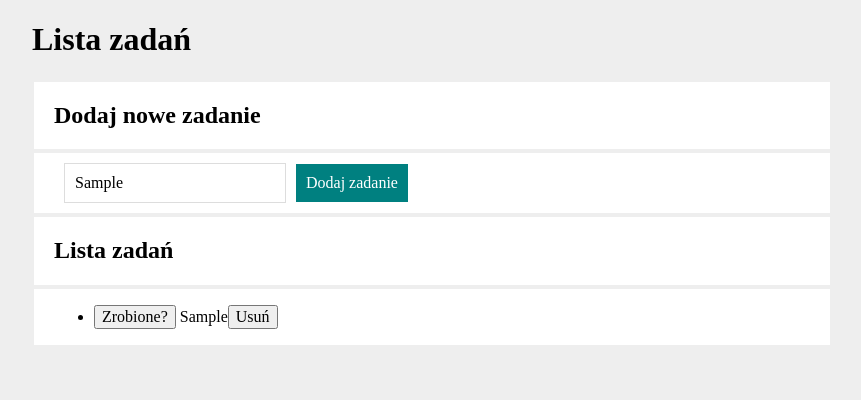
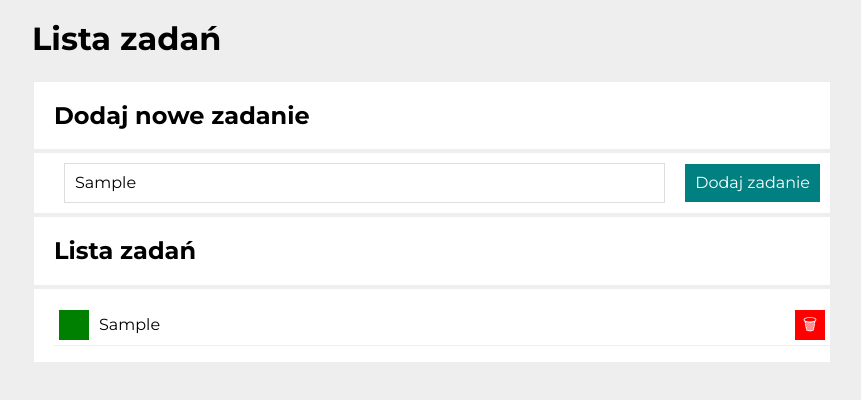
Before and after one commit to mikey737/To-do-list, a plain HTML site: page index.html in a window 1280 px wide. Both pictures are taken after typing "Sample" into the empty fields and a click on the button "Dodaj zadanie". Shown: the whole page, without its empty margins (208-1069 px from the left). Drawn offline with nearby package versions, Linux system fonts and the light colour scheme.

Commit message:
container.css and list.css added, BEM modified

```diff
--- /dev/null
+++ b/css/container.css
@@ -0,0 +1,4 @@
+.container{
+    max-width: 800px;
+    margin: auto;
+}
--- a/css/flex.css
+++ b/css/flex.css
@@ -7,8 +7,3 @@ padding-left: 20px;
 background-color: white;
 margin: 2px;
 }
-
-.container{
-    max-width: 800px;
-    margin: auto;
-}
--- a/css/form.css
+++ b/css/form.css
@@ -1,11 +1,7 @@
 .form {
-    display: flex;
-}
-
-@media (max-width: 767px) {
-    .form {
-        flex-wrap: wrap;
-    }
+    display: grid;
+    grid-template-columns: 1fr auto;
+    grid-gap: 10px;
 }
 
 .form__input {
@@ -19,8 +15,8 @@
     padding: 10px;
     color: white;
     background-color: teal;
-    max-width: 150px;
     align-self: center;
+    margin-right: 10px;
 }
 
 .form__button:hover {
@@ -30,3 +26,11 @@
 .form__button:active {
     background-color: rgb(1, 95, 95);
 }
+@media (max-width: 767px) {
+    .form {
+        grid-template-columns: auto;
+    }
+    .form__button{
+        width:100%;
+    }
+}
--- /dev/null
+++ b/css/list.css
@@ -0,0 +1,39 @@
+.list{
+    list-style: none;
+    padding:0;
+}
+
+.list__item{
+    display: grid;
+    grid-template-columns: auto 1fr auto;
+    align-items: center;
+    grid-gap: 10px;
+    padding:5px;
+    border-bottom: solid 1px #eee;
+}
+
+.list__button{
+color: white;
+width: 30px;
+height: 30px;
+background-color: green;
+border:none;
+padding:0;
+}
+.list__button:hover{
+background-color: rgb(0, 175, 0);
+}
+.list__button:active{
+    background-color: rgb(0, 100, 0);
+}
+.list__button--remove{
+background-color: red;
+}
+.list__button--remove:hover{
+background-color: crimson;
+}
+.list__button--remove:active{
+background-color: rgb(211, 0, 0);
+}
+.list__item--done{
+    text-decoration: line-through;}
--- a/css/style.css
+++ b/css/style.css
@@ -5,10 +5,10 @@ html{
 *, ::after ::before{
     box-sizing: inherit;
 }
-.list__item--done{
-    text-decoration: line-through;
-}
+
 .body{
     background-color: #eee;
     margin:auto;
+    font-family: 'Montserrat', sans-serif;
+    word-break: break-word;
 }
--- a/index.html
+++ b/index.html
@@ -8,6 +8,12 @@
     <link href="css/style.css" rel="stylesheet">
     <link href="css/form.css" rel="stylesheet">
     <link href="css/flex.css" rel="stylesheet">
+    <link href="css/list.css" rel="stylesheet">
+    <link href="css/container.css" rel="stylesheet">
+    <link rel="preconnect" href="https://fonts.googleapis.com">
+<link rel="preconnect" href="https://fonts.gstatic.com" crossorigin>
+<link href="https://fonts.googleapis.com/css2?family=Montserrat:wght@400;700&display=swap" rel="stylesheet">
+    <link href="css/list.css" rel="stylesheet">
     <script defer src="js/script.js"></script>
     <title>To do list</title>
 </head>
--- a/js/script.js
+++ b/js/script.js
@@ -46,8 +46,8 @@
         let htmlString = "";
         for (const task of tasks) {
             htmlString += `
-                <li class="list__item${task.done ? " list__item--done" : ""}"><button class=js-taskDone>Zrobione?</button>
-                ${task.content}<button class="js-remove">Usuń</button>
+                <li class="list__item${task.done ? " list__item--done" : ""}"><button class="js-taskDone list__button"></button>
+                ${task.content}<button class="js-remove list__button list__button--remove">🗑</button>
                 </li>
         `;
         }
```
